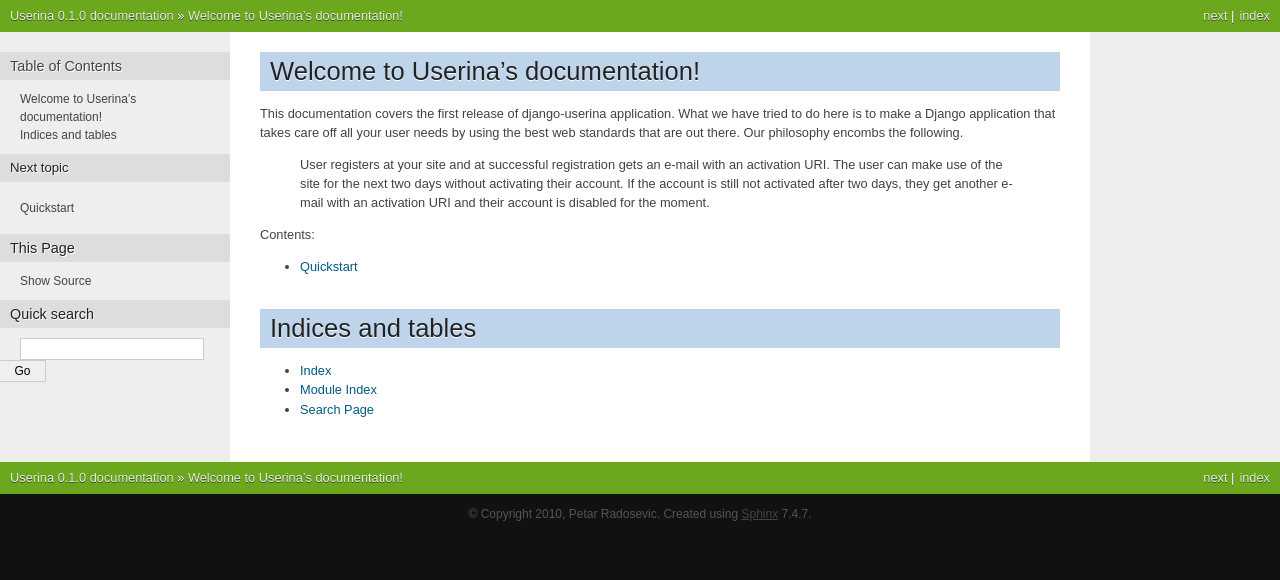
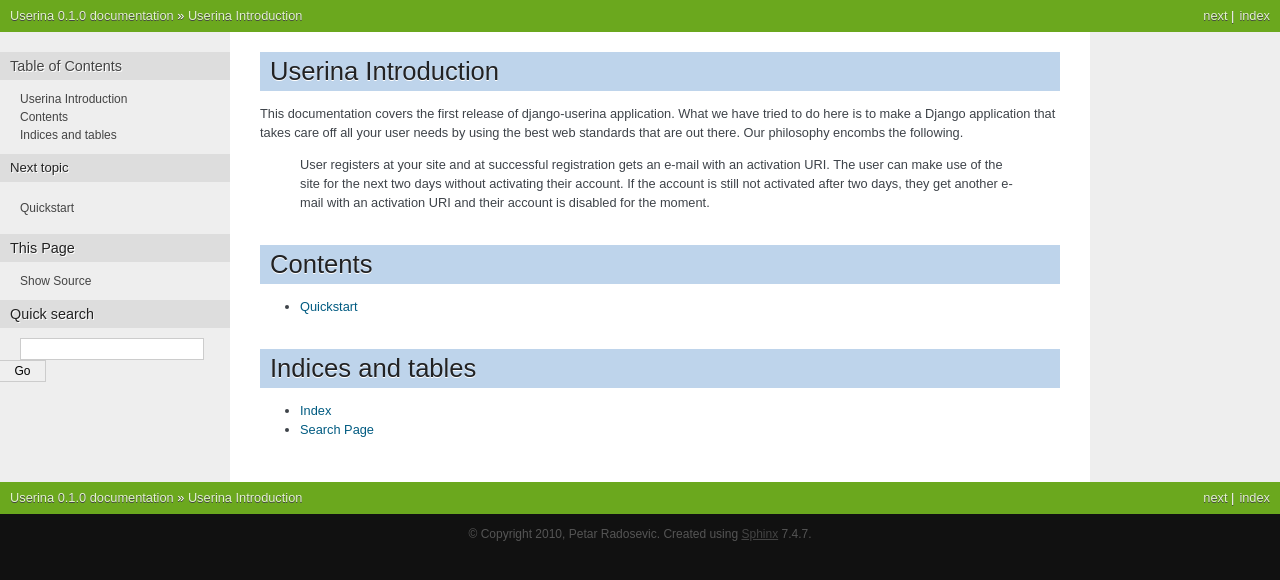
Before and after one commit to napster0125/django-ena-for-user, a Sphinx documentation site: the page built from docs/index.rst, in a window 1280 px wide. Shown: the top 580 px of the page. Built offline with Sphinx 7.4.7, drawn with Linux system fonts in a browser that asks for light colours.

```diff
--- a/docs/index.rst
+++ b/docs/index.rst
@@ -3,8 +3,8 @@
    You can adapt this file completely to your liking, but it should at least
    contain the root `toctree` directive.
 
-Welcome to Userina's documentation!
-===================================
+Userina Introduction
+====================
 
 This documentation covers the first release of django-userina application. What
 we have tried to do here is to make a Django application that takes care off
@@ -17,7 +17,8 @@ philosophy encombs the following.
     activated after two days, they get another e-mail with an activation URI
     and their account is disabled for the moment.
 
-Contents:
+Contents
+========
 
 .. toctree::
    :maxdepth: 2
```
Also changed, not shown: other parts of docs/index.rst (+0 -1 lines), 5 other files.
